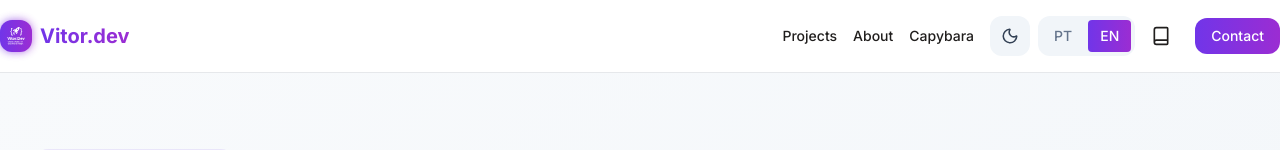
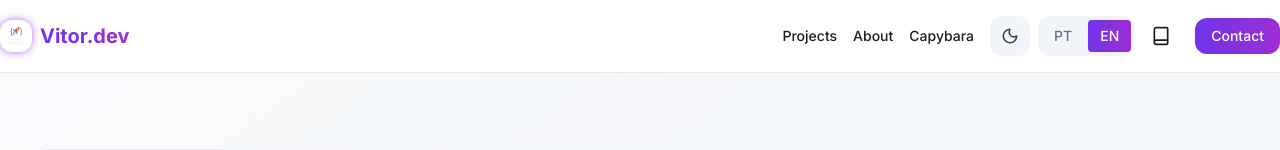
Before and after one commit to vihisantos/My.Portfolio, a React (Vite) app: page / in a window 1280 px wide. Shown: the top 150 px of the page. Built offline with nearby package versions, Linux system fonts and the light colour scheme.

Commit message:
style: replace V.D text with actual logo in navigation

```diff
--- a/client/components/Navigation.tsx
+++ b/client/components/Navigation.tsx
@@ -15,8 +15,8 @@ export function Navigation() {
             <div className="flex items-center gap-2">
               <div className="relative w-8 h-8">
                 <div className="absolute inset-0 bg-gradient-to-r from-primary to-secondary rounded-lg blur-sm opacity-70"></div>
-                <div className="absolute inset-0 bg-gradient-to-r from-primary to-secondary rounded-lg flex items-center justify-center overflow-hidden p-1">
-                  <img src="/favicon.svg" alt="vitor.dev logo" className="w-full h-full object-contain brightness-0 invert" />
+                <div className="absolute inset-0 bg-white dark:bg-slate-900 rounded-lg flex items-center justify-center overflow-hidden p-1">
+                  <img src="/favicon.svg" alt="vitor.dev logo" className="w-full h-full object-contain" />
                 </div>
               </div>
               <span className="font-bold text-xl bg-gradient-to-r from-primary to-secondary bg-clip-text text-transparent">
```
